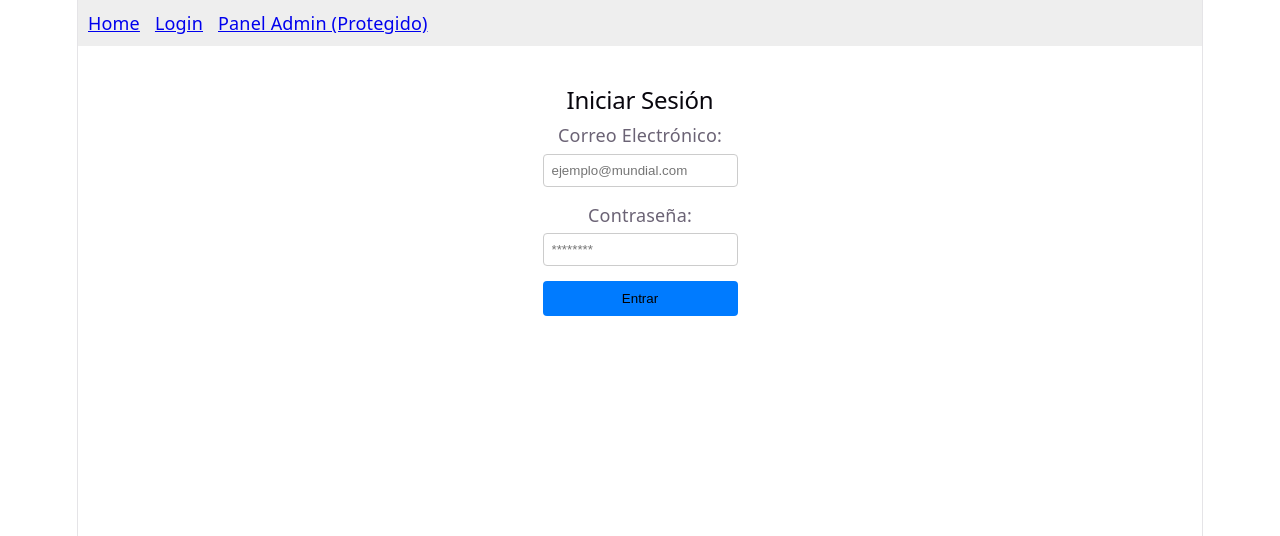
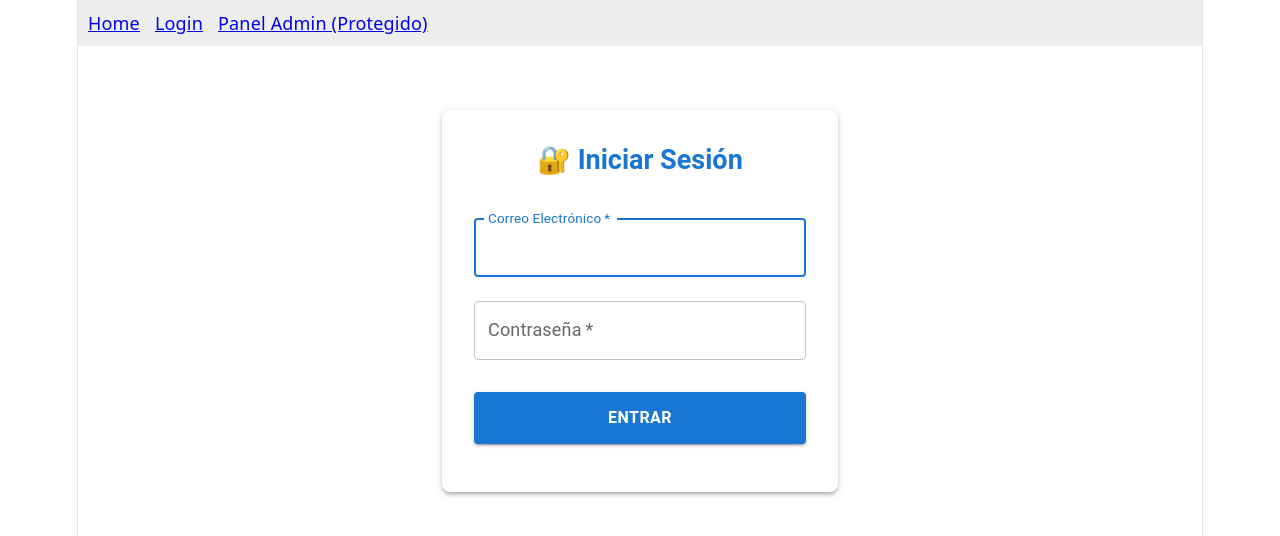
Before and after one commit to rubenledesma10/app-mundial, a React app in the folder frontend/: page /login in a window 1280 px wide. Shown: the top 536 px of the page. Built offline with nearby package versions, Linux system fonts and the light colour scheme; the HTML template or start-up script is replaced by a standard one.

Commit message:
style: refactorizar vista de Login con componentes de Material UI

```diff
--- a/frontend/package.json
+++ b/frontend/package.json
@@ -10,6 +10,10 @@
     "preview": "vite preview"
   },
   "dependencies": {
+    "@emotion/react": "^11.14.0",
+    "@emotion/styled": "^11.14.1",
+    "@mui/icons-material": "^9.1.1",
+    "@mui/material": "^9.1.1",
     "axios": "^1.18.0",
     "react": "^19.2.6",
     "react-dom": "^19.2.6",
--- a/frontend/src/pages/Login.jsx
+++ b/frontend/src/pages/Login.jsx
@@ -2,6 +2,16 @@ import { useState, useContext } from 'react';
 import { useNavigate } from 'react-router-dom';
 import axios from 'axios';
 import { AuthContext } from '../context/AuthContext';
+// 📦 Importamos los componentes estéticos de Material UI
+import {
+  Container,
+  Box,
+  Typography,
+  TextField,
+  Button,
+  Alert,
+  CircularProgress
+} from '@mui/material';
 
 const Login = () => {
     const [email, setEmail] = useState('');
@@ -9,37 +19,36 @@ const Login = () => {
     const [error, setError] = useState('');
     const [loading, setLoading] = useState(false);
 
-    const { login } = useContext(AuthContext);
+    const { login } = useContext(AuthContext); // Sigue usando tu contexto actual
     const navigate = useNavigate();
 
     const handleSubmit = async (e) => {
         e.preventDefault();
         setError('');
-        setLoading(false);
 
-        if (!email.trim() || !password.trim()) { //validamos que no envíe campos vacíos
+        // Validación corregida con .trim()
+        if (!email.trim() || !password.trim()) {
             setError('Por favor, completa todos los campos.');
             return;
         }
 
         try {
             setLoading(true);
-
-            const response = await axios.post('http://localhost:5000/api/auth/login', { //aountamos al endpoint de flask
+            // Petición a tu backend de Flask
+            const response = await axios.post('http://localhost:5000/api/auth/login', {
                 email: email,
                 password: password
             });
 
+            const { token, user } = response.data;
 
-            const { token, user } = response.data; // si esta todo ok, extramos el token y datos del usuario
+            // Guardamos en el cerebro de la app
+            login(token, user);
 
-            login(token, user); //guardamos todo en el authcontext
+            // Pasamos el guardián hacia la zona privada
+            navigate('/admin', { replace: true });
 
-
-            navigate('/admin', { replace: true }); //si ya estamos logueado de verdad, podemos apasr
-
-        } catch (err) { //capturamos el error del back
-
+        } catch (err) {
             const msgError = err.response?.data?.message || 'Error al conectar con el servidor';
             setError(msgError);
         } finally {
@@ -48,43 +57,63 @@ const Login = () => {
     };
 
     return (
-        <div style={{ padding: '40px', maxWidth: '400px', margin: '0 auto' }}>
-            <h2>Iniciar Sesión</h2>
+        <Container maxWidth="xs">
+            <Box
+                sx={{
+                    marginTop: 8,
+                    display: 'flex',
+                    flexDirection: 'column',
+                    alignItems: 'center',
+                    padding: 4,
+                    boxShadow: 3,
+                    borderRadius: 2,
+                    backgroundColor: '#fff' // Contenedor blanco estético
+                }}
+            >
+                <Typography component="h1" variant="h5" sx={{ color: '#1976d2', mb: 2, fontWeight: 'bold' }}>
+                    🔐 Iniciar Sesión
+                </Typography>
 
-            {error && <div style={{ color: 'red', marginBottom: '15px' }}>⚠️ {error}</div>}
+                {/* Alerta de error de Material UI */}
+                {error && <Alert severity="error" sx={{ width: '100%', mb: 2 }}>{error}</Alert>}
 
-            <form onSubmit={handleSubmit} style={{ display: 'flex', flexDirection: 'column', gap: '15px' }}>
-                <div style={{ display: 'flex', flexDirection: 'column', gap: '5px' }}>
-                    <label>Correo Electrónico:</label>
-                    <input
+                <Box component="form" onSubmit={handleSubmit} sx={{ mt: 1, width: '100%' }}>
+                    <TextField
+                        margin="normal"
+                        required
+                        fullWidth
+                        label="Correo Electrónico"
                         type="email"
                         value={email}
                         onChange={(e) => setEmail(e.target.value)}
-                        placeholder="ejemplo@mundial.com"
-                        style={{ padding: '8px', borderRadius: '4px', border: '1px solid #ccc', color: '#000' }}
+                        autoComplete="email"
+                        autoFocus
+                        variant="outlined"
                     />
-                </div>
-
-                <div style={{ display: 'flex', flexDirection: 'column', gap: '5px' }}>
-                    <label>Contraseña:</label>
-                    <input
+                    <TextField
+                        margin="normal"
+                        required
+                        fullWidth
+                        label="Contraseña"
                         type="password"
                         value={password}
                         onChange={(e) => setPassword(e.target.value)}
-                        placeholder="********"
-                        style={{ padding: '8px', borderRadius: '4px', border: '1px solid #ccc', color: '#000' }}
+                        autoComplete="current-password"
+                        variant="outlined"
                     />
-                </div>
-
-                <button
-                    type="submit"
-                    disabled={loading}
-                    style={{ padding: '10px', background: '#007bff', color: '#white', border: 'none', borderRadius: '4px', cursor: 'pointer' }}
-                >
-                    {loading ? 'Ingresando...' : 'Entrar'}
-                </button>
-            </form>
-        </div>
+                    <Button
+                        type="submit"
+                        fullWidth
+                        variant="contained"
+                        disabled={loading}
+                        sx={{ mt: 3, mb: 2, padding: '12px', fontWeight: 'bold', fontSize: '16px' }}
+                    >
+                        {/* Si está cargando, muestra un rulo de carga animado */}
+                        {loading ? <CircularProgress size={24} color="inherit" /> : 'Entrar'}
+                    </Button>
+                </Box>
+            </Box>
+        </Container>
     );
 };
 
```
Also changed, not shown: 1 other file (tests, documents, lock files or other folders).
